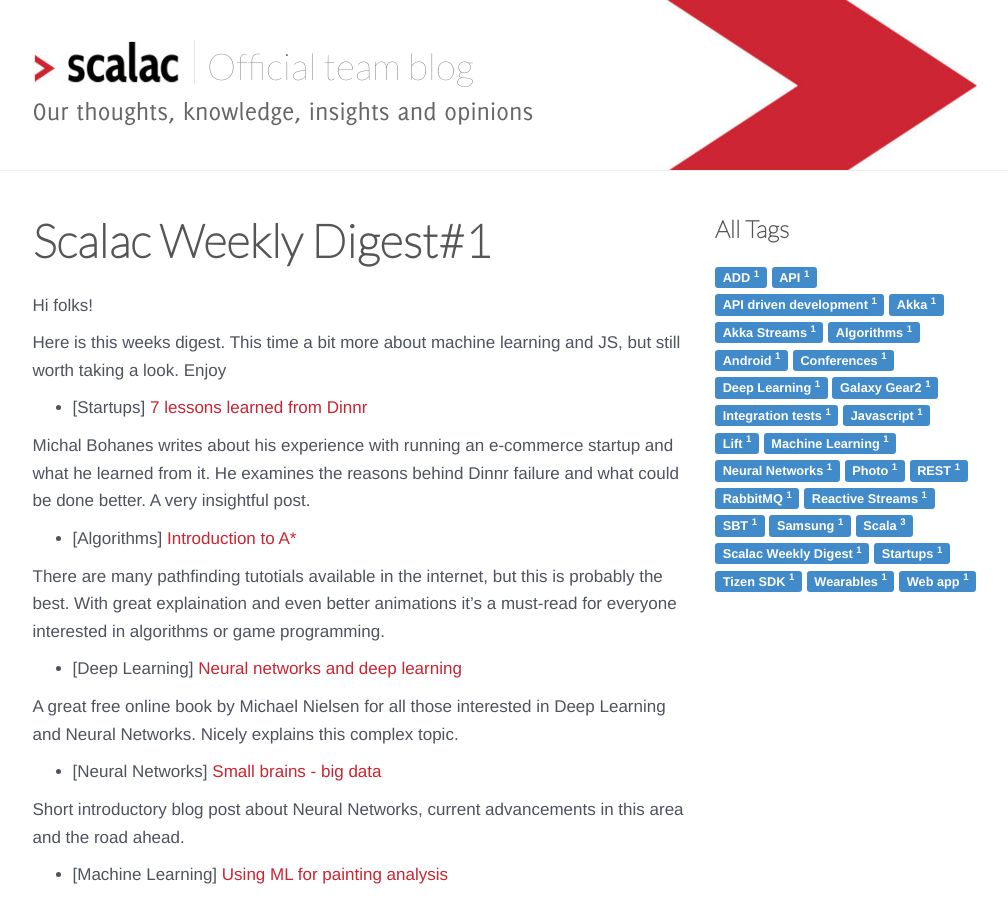
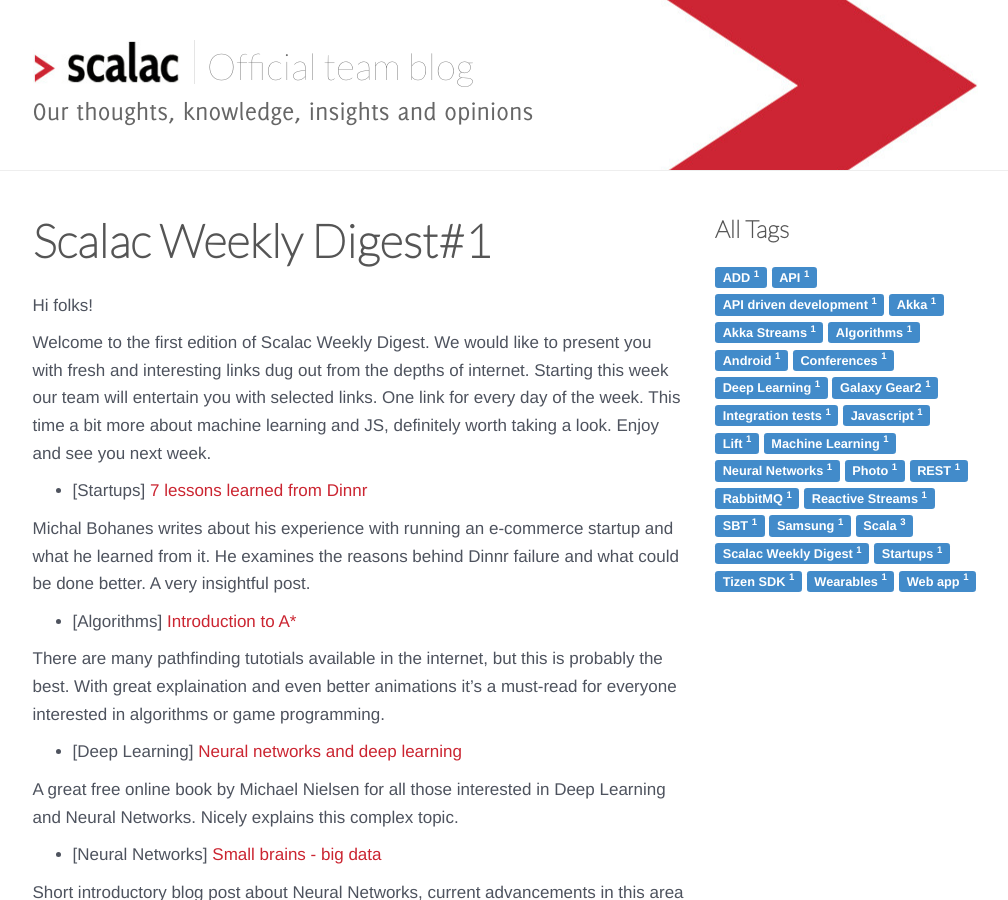
Before and after one commit to serafinmaciej/ScalaConsultants.github.io, a Jekyll site: the page built from _posts/2014-09-12-digest-1.markdown, in a window 1280 px wide and 900 px high. Shown: the whole window, without its empty margins (135-1143 px from the left). Built offline with Jekyll 4.4.1, drawn with Linux system fonts in a browser that asks for light colours; comment, search, counter and statistics services are not loaded.

Commit message:
Update 2014-09-12-digest-1.markdown

```diff
--- a/_posts/2014-09-12-digest-1.markdown
+++ b/_posts/2014-09-12-digest-1.markdown
@@ -18,7 +18,7 @@
 
 Hi folks!
 
-Here is this weeks digest. This time a bit more about machine learning and JS, but still worth taking a look. Enjoy
+Welcome to the first edition of Scalac Weekly Digest. We would like to present you with fresh and interesting links dug out from the depths of internet. Starting this week our team will entertain you with selected links. One link for every day of the week. This time a bit more about machine learning and JS, definitely worth taking a look. Enjoy and see you next week.
 
 * \[Startups\] [7 lessons learned from Dinnr](https://medium.com/@michalbohanes/seven-lessons-i-learned-from-the-failure-of-my-first-startup-dinnr-c166d1cfb8b8)
 
```
